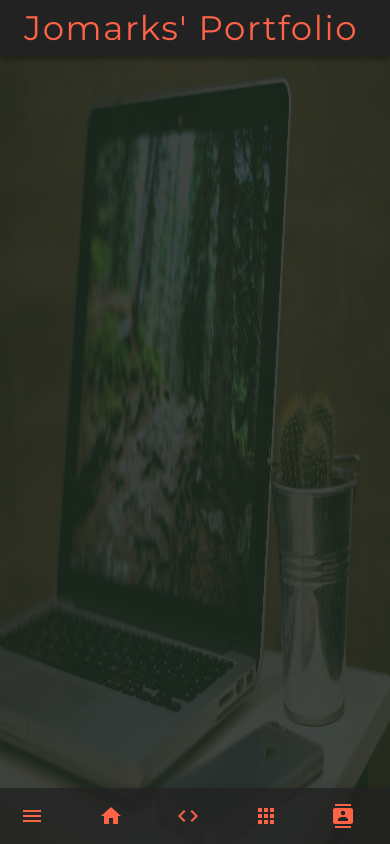
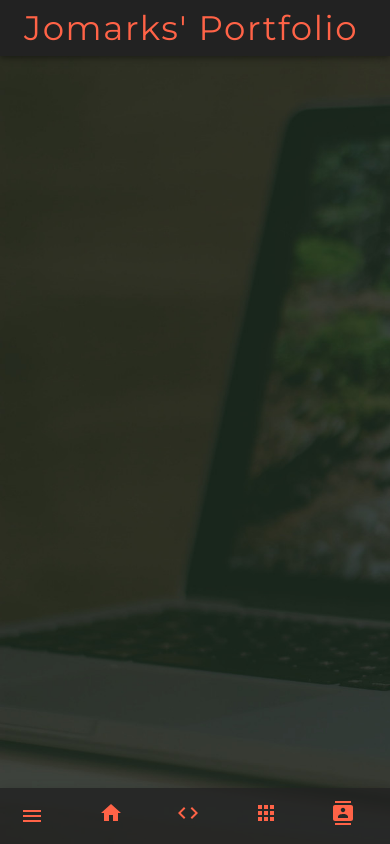
Before and after one commit to Jomark031497/jomark-portfolio, a React (Create React App) app: page / in a window 390 px wide. Built offline with nearby package versions, Linux system fonts and the light colour scheme.

Commit message:
made it mobile friendly

```diff
--- a/src/App.css
+++ b/src/App.css
@@ -2,3 +2,10 @@ body {
   background: url(./portfolio-project-files/my-bg.jpg) no-repeat fixed;
   background-size: 100% 100%;
 }
+
+@media only screen and (max-width: 600px) {
+  body {
+    background: url(./portfolio-project-files/my-bg.jpg) no-repeat fixed;
+    background-size: auto 100%;
+  }
+}
--- a/src/components/Header.js
+++ b/src/components/Header.js
@@ -24,9 +24,6 @@ const useStyles = makeStyles((theme) => ({
     marginBottom: "3rem",
   },
 
-  footer: {
-    alignItems: "center",
-  },
 }));
 const Header = () => {
   const classes = useStyles();
--- a/src/components/Navbar.js
+++ b/src/components/Navbar.js
@@ -88,7 +88,6 @@ const useStyles = makeStyles((theme) => ({
     bottom: "0",
     background: "rgba(34,34,34,0.8)",
 
-
     bottomNavIcons: {
       display: "flex",
       justifyContent: "space-around",
@@ -98,22 +97,22 @@ const useStyles = makeStyles((theme) => ({
 
 const menuItems = [
   {
-    listIcon: <HomeIcon />,
+    listIcon: <HomeIcon style={{ color: "tomato" }}/>,
     listText: "Home",
     listPath: "/jomark-portfolio/#section1",
   },
   {
-    listIcon: <CodeIcon />,
+    listIcon: <CodeIcon style={{ color: "tomato" }}/>,
     listText: "Skills",
     listPath: "/jomark-portfolio/#section2",
   },
   {
-    listIcon: <AppsIcon />,
+    listIcon: <AppsIcon style={{ color: "tomato" }}/>,
     listText: "Portfolio",
     listPath: "/jomark-portfolio/#section3",
   },
   {
-    listIcon: <ContactsIcon />,
+    listIcon: <ContactsIcon style={{ color: "tomato" }}/>,
     listText: "Contacts",
     listPath: "/jomark-portfolio/#section4",
   },
@@ -163,7 +162,6 @@ const Navbar = () => {
       <Box component="nav" className={classes.root}>
         <AppBar position="fixed" className={classes.appBar}>
           <Toolbar>
-
             <Box component="div" className={classes.titleBar}>
               <Typography variant="h4">Jomarks' Portfolio</Typography>
             </Box>
@@ -210,29 +208,19 @@ const Navbar = () => {
         <AppBar
           position="fixed"
           className={classes.bottomNav}
-          justifyContent="space-around"
-          alignItems="center"
         >
           <Toolbar>
             <IconButton
               onClick={toggleSlider("right", true)}
-              style={{marginRight: "1rem"}}
+              style={{ marginRight: "1rem" }}
             >
               <MenuIcon style={{ color: "tomato" }} />
             </IconButton>
-            <IconButton style={{ flex: "1" }}>
-              <HomeIcon style={{ color: "tomato" }} />
-            </IconButton>
-
-            <IconButton style={{ flex: "1" }}>
-              <CodeIcon style={{ color: "tomato" }} />
-            </IconButton>
-            <IconButton style={{ flex: "1" }}>
-              <AppsIcon style={{ color: "tomato" }} />
-            </IconButton>
-            <IconButton style={{ flex: "1" }}>
-              <ContactsIcon style={{ color: "tomato" }} />
-            </IconButton>
+            {menuItems.map((myItem,key) => (
+              <IconButton style={{ flex: "1" }} key={key}>
+                <HLink to={`${myItem.listPath}`}>{myItem.listIcon}</HLink>
+              </IconButton>
+            ))}
           </Toolbar>
         </AppBar>
       </Hidden>
```
